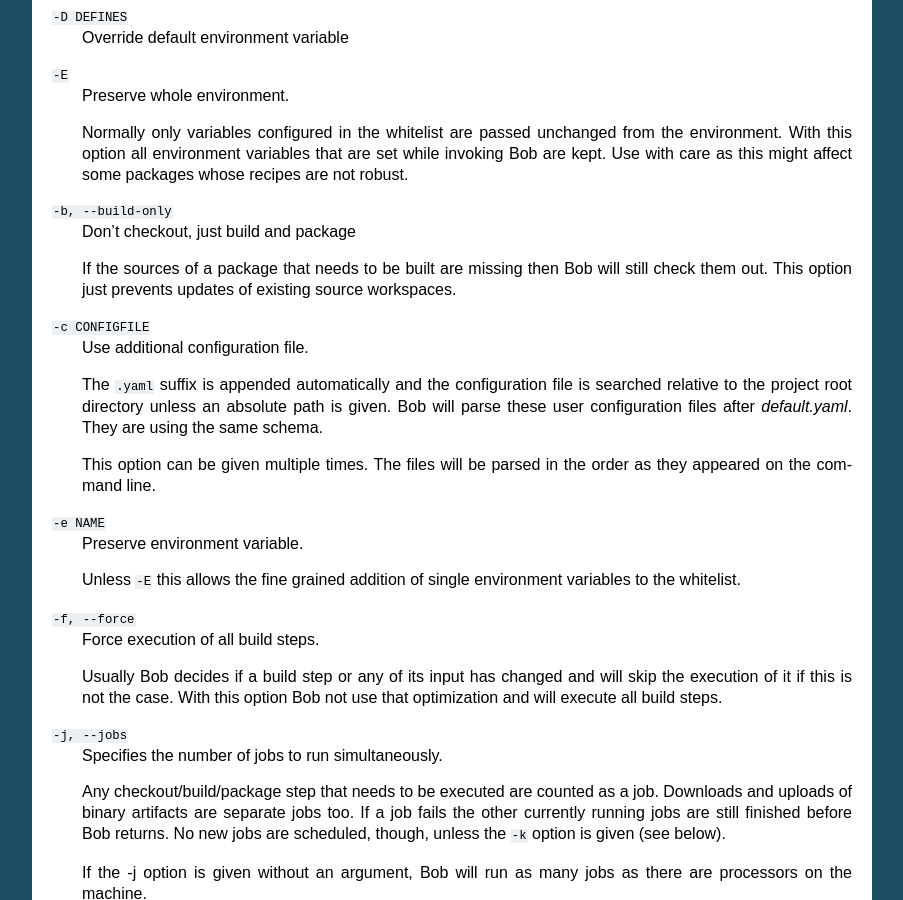
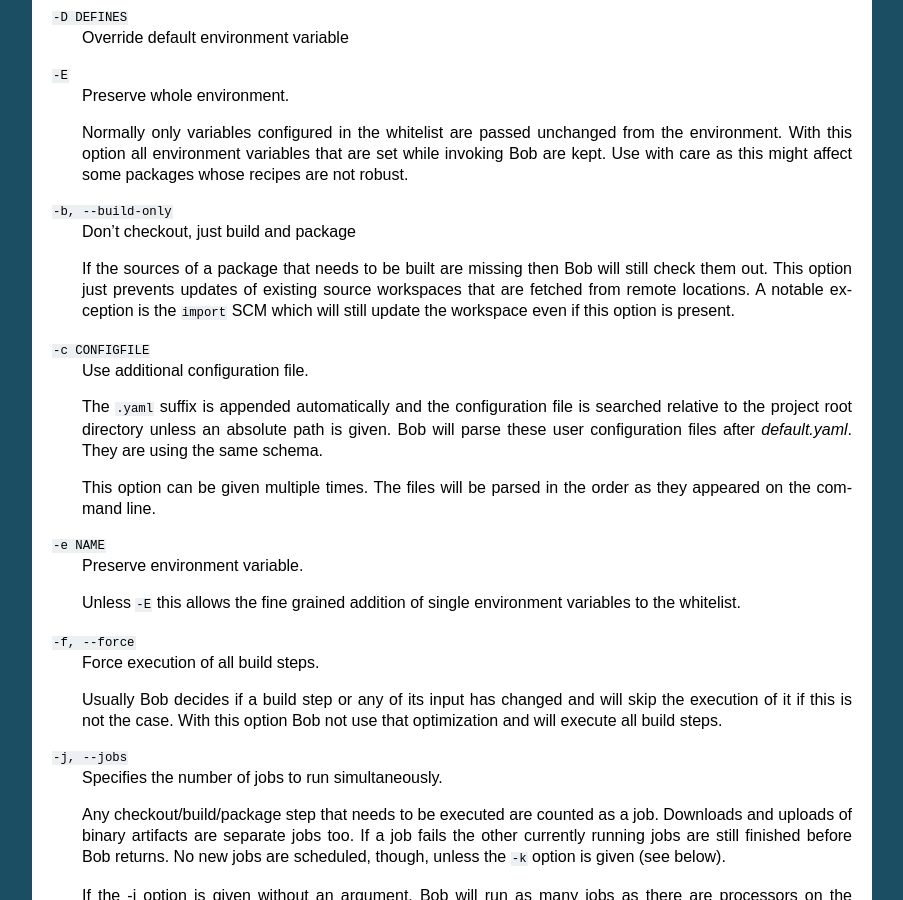
Before and after one commit to BobBuildTool/bob, a Sphinx documentation site: the page built from doc/manpages/bob-build-dev.rst, in a window 1280 px wide and 900 px high, scrolled down 2114 px. Shown: the whole window, without its empty margins (198-1101 px from the left). Built offline with Sphinx 7.4.7, drawn with Linux system fonts in a browser that asks for light colours; formulas are drawn with MathJax 3; the version number could not be read and is left out.

Commit message:
doc: clarify import SCM wrt. --build-only

```diff
--- a/doc/manpages/bob-build-dev.rst
+++ b/doc/manpages/bob-build-dev.rst
@@ -131,7 +131,9 @@
 
     If the sources of a package that needs to be built are missing then Bob
     will still check them out. This option just prevents updates of existing
-    source workspaces.
+    source workspaces that are fetched from remote locations. A notable
+    exception is the ``import`` SCM which will still update the workspace even
+    if this option is present.
 
 ``-c CONFIGFILE``
     Use additional configuration file.
```
